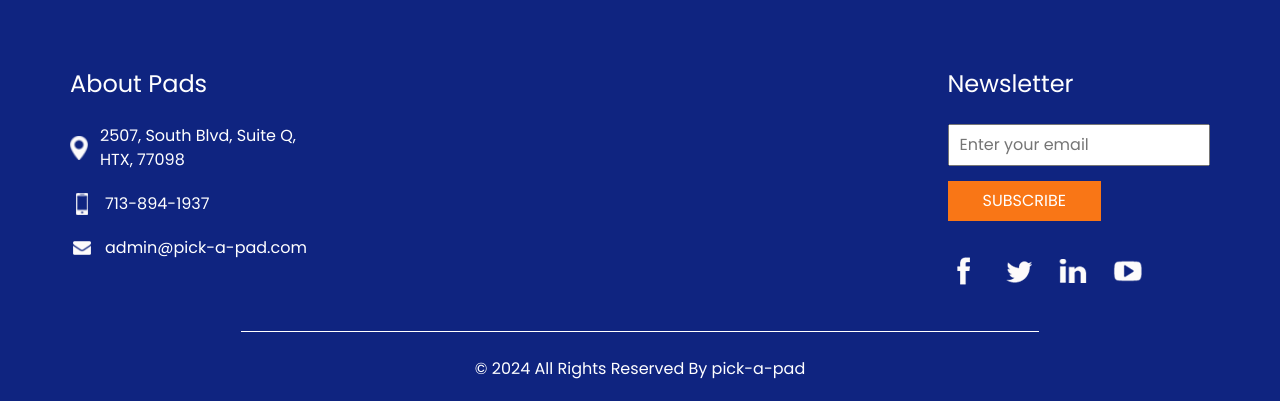
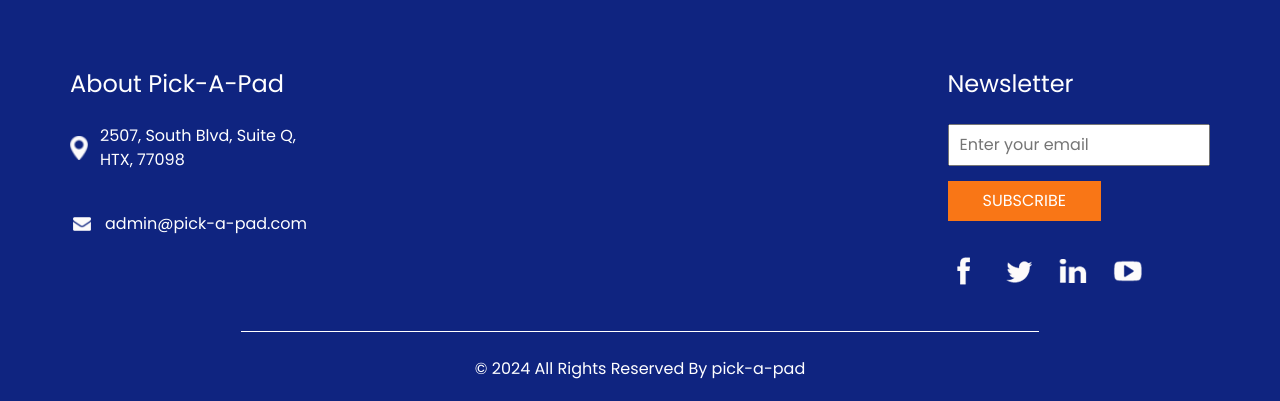
Before and after one commit to divitcr7/pick-a-pad, a plain HTML site: page index.html in a window 1280 px wide. Shown: the part 3255-3656 px from the top of the page. Drawn offline with Linux system fonts and the light colour scheme.

Commit message:
finalize hosting

```diff
--- a/index.html
+++ b/index.html
@@ -358,7 +358,7 @@
         <div class="col-md-3">
           <div class="info_contact">
             <h5>
-              About Pads
+              About Pick-A-Pad
             </h5>
             <div>
               <div class="img-box">
@@ -370,10 +370,8 @@
             </div>
             <div>
               <div class="img-box">
-                <img src="images/phone.png" width="12px" alt="">
               </div>
               <p>
-                713-894-1937
               </p>
             </div>
             <div>
```
